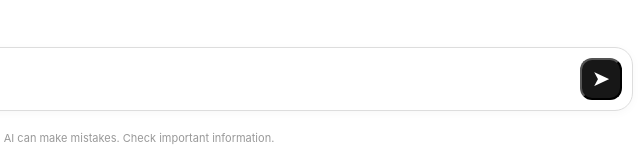
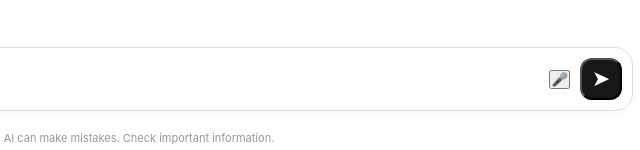
Before and after one commit to mahammedshoiab/personal-ai-assistant, a plain HTML site: page index.html in a window 1280 px wide. Shown: the part 647-797 px from the top of the page, 631-1271 px from the left. Drawn offline with Linux system fonts and the light colour scheme.

Commit message:
Update index.html

```diff
--- a/index.html
+++ b/index.html
@@ -11,7 +11,6 @@
 
   <div class="app">
 
-    <!-- Chat History Sidebar -->
     <aside id="sidebar" class="sidebar">
       <div class="sidebar-header">
         <h2>✦ My AI</h2>
@@ -24,22 +23,18 @@
 
       <h3 class="history-heading">Recent Chats</h3>
 
-      <div id="chatList" class="chat-list">
-        <!-- Saved conversations appear here -->
-      </div>
+      <div id="chatList" class="chat-list"></div>
 
       <div class="sidebar-footer">
         Personal AI Assistant
       </div>
     </aside>
 
-    <!-- Main Chat Area -->
     <section class="workspace">
 
       <header>
-        <button id="menuToggle" type="button" aria-label="Open chat history">
-          ☰
-        </button>
+        <button id="menuToggle" type="button"
+          aria-label="Open chat history">☰</button>
 
         <div class="logo">✦</div>
 
@@ -64,8 +59,18 @@
           rows="1"
         ></textarea>
 
+        <button
+          type="button"
+          id="voiceInput"
+          title="Speak your message"
+          aria-label="Start voice input"
+        >🎤</button>
+
         <button type="submit" id="send">➤</button>
       </form>
+
+      <div id="voiceStatus" class="voice-status"
+        aria-live="polite"></div>
 
       <footer>
         AI can make mistakes. Check important information.
```
